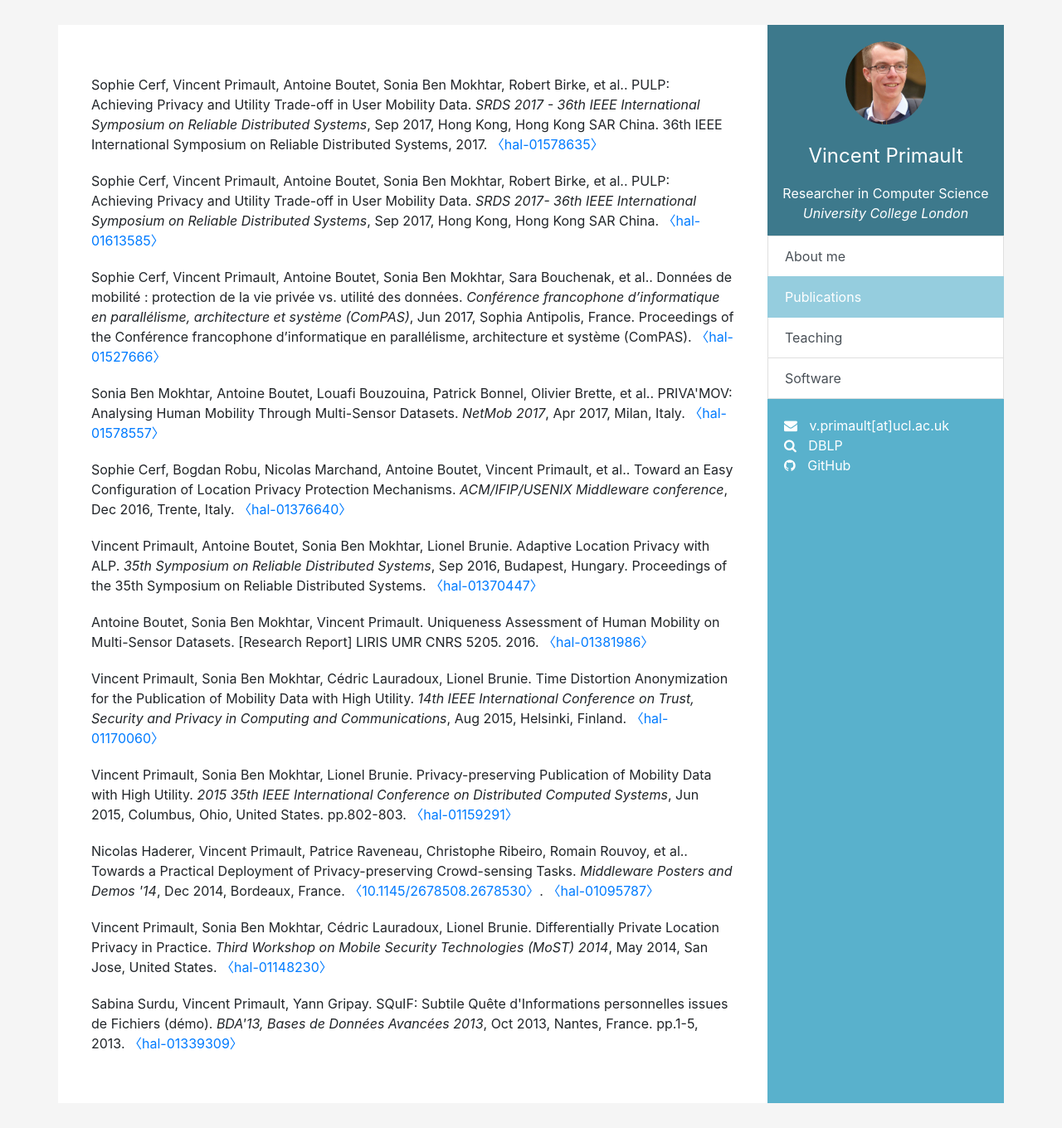
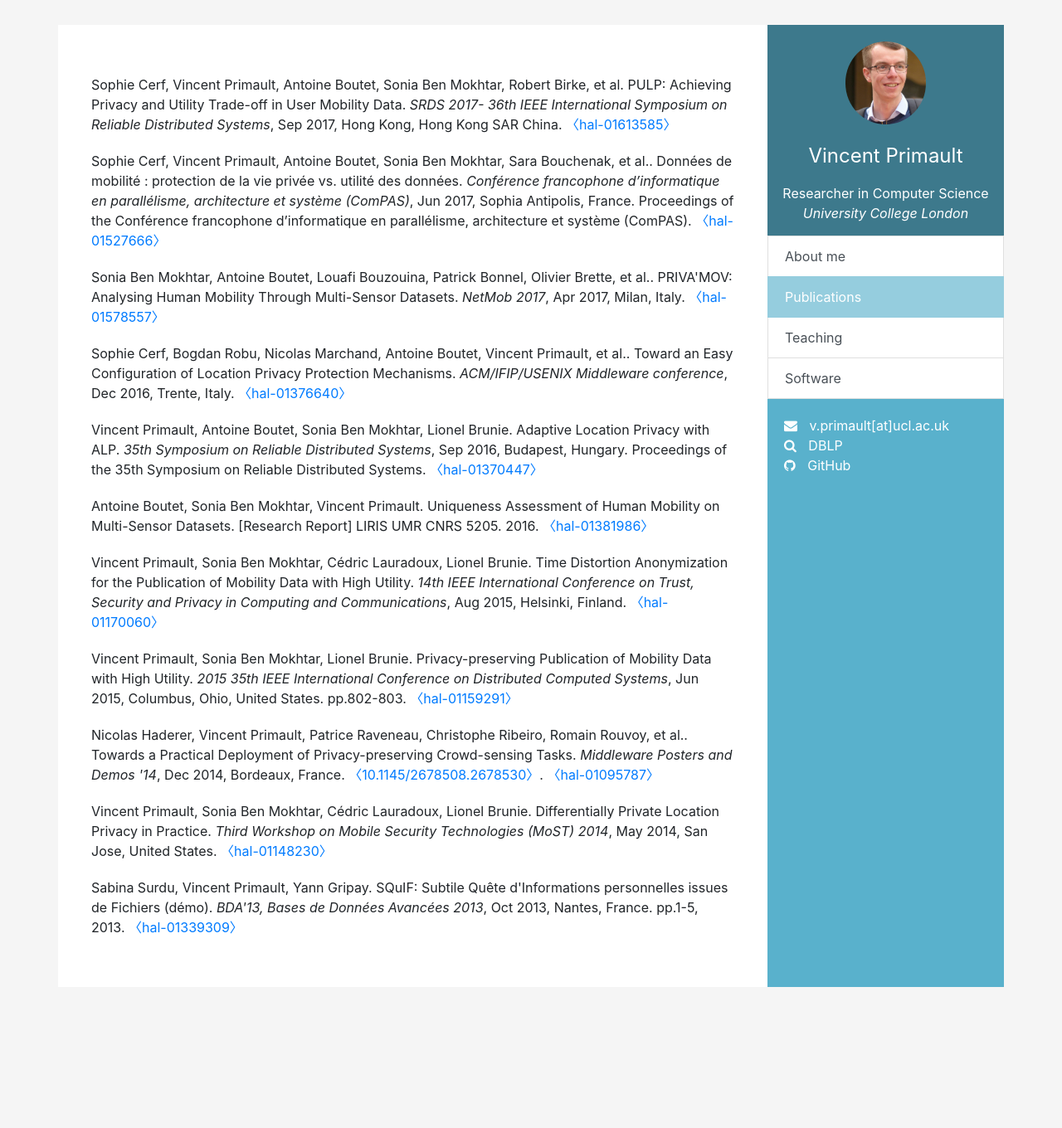
Before and after one commit to pvcnt/resume, a Jekyll site: the page built from publications.md, in a window 1280 px wide. Shown: the whole page at 83% size. Built offline with Jekyll 4.4.1, drawn with Linux system fonts in a browser that asks for light colours; after the commit the page ends 1220 px from its top, so only the background shows below that.

Commit message:
Remove duplicate publication

```diff
--- a/_config.yml
+++ b/_config.yml
@@ -1,7 +1,7 @@
 title: Vincent Primault
 description: >-
   I am Vincent Primault, a researcher in computer science at University College London.
-baseurl: "" # the subpath of your site, e.g. /blog
+baseurl: "/staff/V.Primault"
 url: "" # the base hostname & protocol for your site, e.g. http://example.com
 
 markdown: kramdown
--- a/publications.md
+++ b/publications.md
@@ -4,11 +4,7 @@ title: Publications
 ---
 
 <div class="publi">
-    Sophie Cerf, Vincent Primault, Antoine Boutet, Sonia Ben Mokhtar, Robert Birke, et al.. PULP: Achieving Privacy and Utility Trade-off in User Mobility Data. <i>SRDS 2017 - 36th IEEE International Symposium on Reliable Distributed Systems</i>, Sep 2017, Hong Kong, Hong Kong SAR China. 36th IEEE International Symposium on Reliable Distributed Systems, 2017.
-    <a href="https://hal.archives-ouvertes.fr/hal-01578635">&#x3008;hal-01578635&#x3009;</a>
-</div>
-<div class="publi">
-    Sophie Cerf, Vincent Primault, Antoine Boutet, Sonia Ben Mokhtar, Robert Birke, et al.. PULP: Achieving Privacy and Utility Trade-off in User Mobility Data. <i>SRDS 2017- 36th IEEE International Symposium on Reliable Distributed Systems</i>, Sep 2017, Hong Kong, Hong Kong SAR China.
+    Sophie Cerf, Vincent Primault, Antoine Boutet, Sonia Ben Mokhtar, Robert Birke, et al. PULP: Achieving Privacy and Utility Trade-off in User Mobility Data. <i>SRDS 2017- 36th IEEE International Symposium on Reliable Distributed Systems</i>, Sep 2017, Hong Kong, Hong Kong SAR China.
     <a href="https://hal.archives-ouvertes.fr/hal-01613585">&#x3008;hal-01613585&#x3009;</a>
 </div>
 <div class="publi">
```
